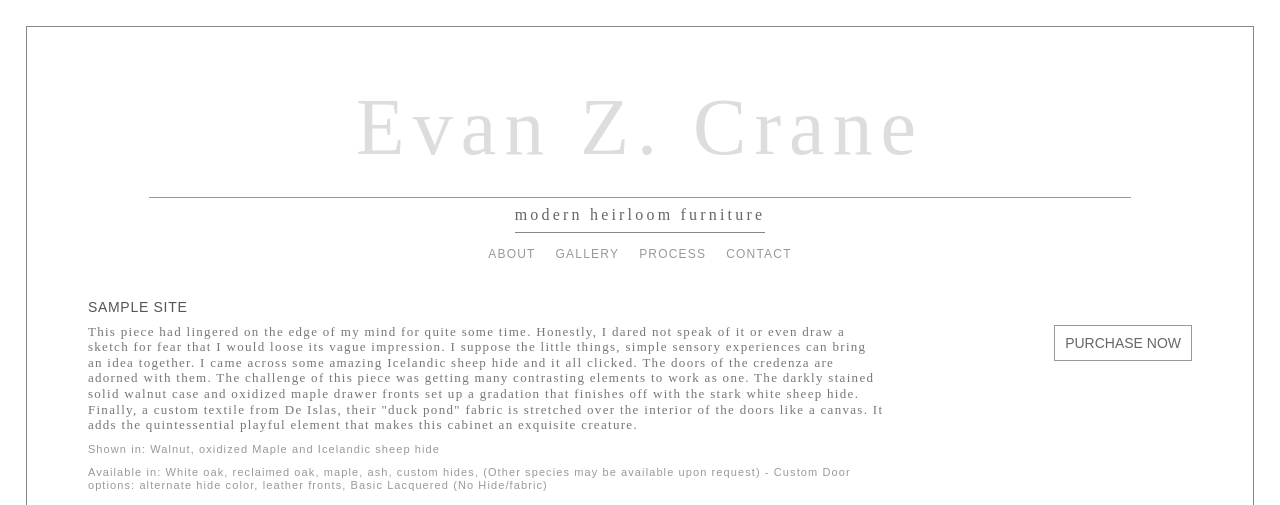
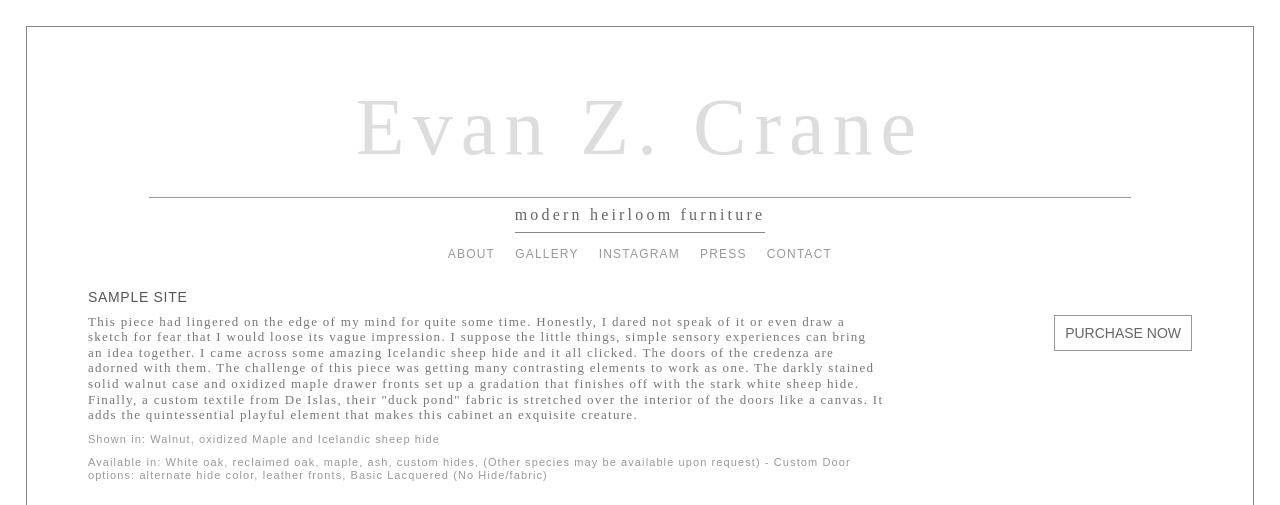
Before and after one commit to bernardbolter/crane2014_theme, a WordPress theme: template creature-credenza.php in a window 1280 px wide. Shown: the top 505 px of the page. Run offline with PHP 8.4 and a stand-in for WordPress, Linux system fonts and the light colour scheme; the site name, menu and one post (Sample post) are stand-ins, and other content is empty; some libraries are stand-ins or nearby versions; some web fonts are replaced.

Commit message:
commit of small changes

```diff
--- a/_/scss/_navigation.scss
+++ b/_/scss/_navigation.scss
@@ -5,15 +5,45 @@
 	display: block;
 	@include clearfix;
 
+	.nav_bottom {
+		width: 70%;
+		height: 1px;
+		background: #666;
+		margin: 0 auto;
+	}
+
+	#mobile_menu {
+		width: 100%;
+		float: left;
+		text-align: center;
+		text-transform: uppercase;
+		color: #666;
+		@include font-size(1.6);
+		text-decoration: none;
+		margin: 10px 0 0 0;
+		line-height: 1em;
+		display: block;
+		padding: 5px 10px;
+		letter-spacing: .2em;
+		cursor: pointer;
+	}
+
+	#mobile_menu img {
+	height: 14px;
+	opacity: 0.7;
+	margin-left: 5px;
+	}
+
 	ul.nav {
 		list-style: none;
 		margin: 10px auto;
 		padding: 0;
-		display: block;
+		display: none;
 
 		li {
 			float: left;
-			width: 50%;
+			width: 100%;
+			text-align: center;
 
 			a {
 				@include font-size(1.6);
@@ -33,21 +63,22 @@
 				} // hover
 			}  // a
 		}  // li
+	} // ul.nav
 
-		li.mobile_left a {
-		text-align: right !important;
-		border-right: 1px solid #999;
-		} // mobile_left
-
-		li.mobile_right a {
-		text-align: left !important;
-		margin-left: 3px;
-		} // mobile_right
-	} // ul.nav
+	.nav_show {
+		display: block !important;
+		@include single-transition(all, .70s, ease-in-out);
+	}
 
 	@include at-breakpoint($small) {
 
-		margin-bottom: 10px;
+			.nav_bottom {
+				display: none;
+			}
+
+			#mobile_menu {
+				display: none;
+			} // mobile_menu
 
 			ul.nav {
 				left: auto;
@@ -80,17 +111,6 @@
 						} // hover small
 					} // a small
 				} // li small
-
-				li.mobile_left a {
-					text-align: none;
-					border-right: none;
-				} // mobile_left
-
-					li.mobile_right a {
-					text-align: none;
-					margin-left: 0;
-				} // mobile_right
 			} // ul small
-
 	} // break small
 } // nav_wrap
--- a/creature-credenza.php
+++ b/creature-credenza.php
@@ -18,7 +18,7 @@
 		<div class="galleries_desc"><p class="desc_small">Available in: White oak, reclaimed oak, maple, ash, custom hides, (Other species may be available upon request) - Custom Door options: alternate hide color, leather fronts, Basic Lacquered (No Hide/fabric)</p></div>
 	</div> <!-- gallery_title_wrap -->
 	<div class="gallery_purchase">
-		<a href="http://evanzcrane.tictail.com/product/creture-credenza" rel="link to purchase Creature Credenza online">
+		<a href="http://evanzcrane.tictail.com/product/creature-credenza" rel="link to purchase Creature Credenza online">
 			<p class="purchase_title">Purchase Now</p>
 		</a>
 	</div><!-- gallery_purchase -->
--- /dev/null
+++ b/functions.php
@@ -0,0 +1,4 @@
+<?php
+add_theme_support( 'post-thumbnails' );
+add_image_size( 'press-link-image', 400, 400, true);
+?>
--- a/header.php
+++ b/header.php
@@ -34,10 +34,13 @@
 			</header>
 
 			<nav id="menu" role="navigation" class="nav_wrap">
+				<div id="mobile_menu">menu<img src="<?php bloginfo( 'template_url' ); ?>/gfx/arrow.jpg" alt="arrow" /></div>
 				<ul class="nav">
-					<li class="mobile_left" <?php global $post; if ( is_page( 31 )) { echo "style='text-decoration: underline'"; } ?>><a href="<?php bloginfo( 'url' ); ?>/about" alt="about">about</a></li>
-					<li class="mobile_right" <?php global $post; if ( is_page( array( 20, 24, 27, 29, 64, 62, 66, 88 ) )) { echo "style='text-decoration: underline'"; } ?>><a href="<?php bloginfo( 'url' ); ?>/gallery" alt="about">gallery</a></li>
-					<li class="mobile_left" <?php global $post; if ( is_page( array( 46, 50 ) )) { echo "style='text-decoration: underline'"; } ?>><a href="<?php bloginfo( 'url' ); ?>/process" alt="about">process</a></li>
-					<li class="mobile_right" <?php global $post; if ( is_page( 12 )) { echo "style='text-decoration: underline'"; } ?>><a href="<?php bloginfo( 'url' ); ?>/contact" alt="about">contact</a></li>
+					<li class="mobile_about" <?php global $post; if ( is_page( 31 )) { echo "style='text-decoration: underline'"; } ?>><a href="<?php bloginfo( 'url' ); ?>/about" alt="about">about</a></li>
+					<li class="mobile_gallery" <?php global $post; if ( is_page( array( 20, 24, 27, 29, 64, 62, 66, 88 ) )) { echo "style='text-decoration: underline'"; } ?>><a href="<?php bloginfo( 'url' ); ?>/gallery" alt="gallery">gallery</a></li>
+					<li class="mobile_instagram" <?php global $post; if ( is_page( array( 46, 50 ) )) { echo "style='text-decoration: underline'"; } ?>><a href="<?php bloginfo( 'url' ); ?>/instagram" alt="instagram">instagram</a></li>
+					<li class="mobile_press" <?php global $post; if ( is_page( array( 20 ) )) { echo "style='text-decoration: underline'"; } ?>><a href="<?php bloginfo( 'url' ); ?>/press" alt="gallery">press</a></li>
+					<li class="mobile_contact" <?php global $post; if ( is_page( 12 )) { echo "style='text-decoration: underline'"; } ?>><a href="<?php bloginfo( 'url' ); ?>/contact" alt="contact">contact</a></li>
 				</ul>
+				<div class="nav_bottom"></div>
 			</nav>
```
Also changed, not shown: _/js/author.js (+11 -3 lines), press.php (added, +41 -0 lines), js/scripts.js, press_images/design-milk.jpg (added), press_images/design_brooklyn.jpg (added), style.css.
